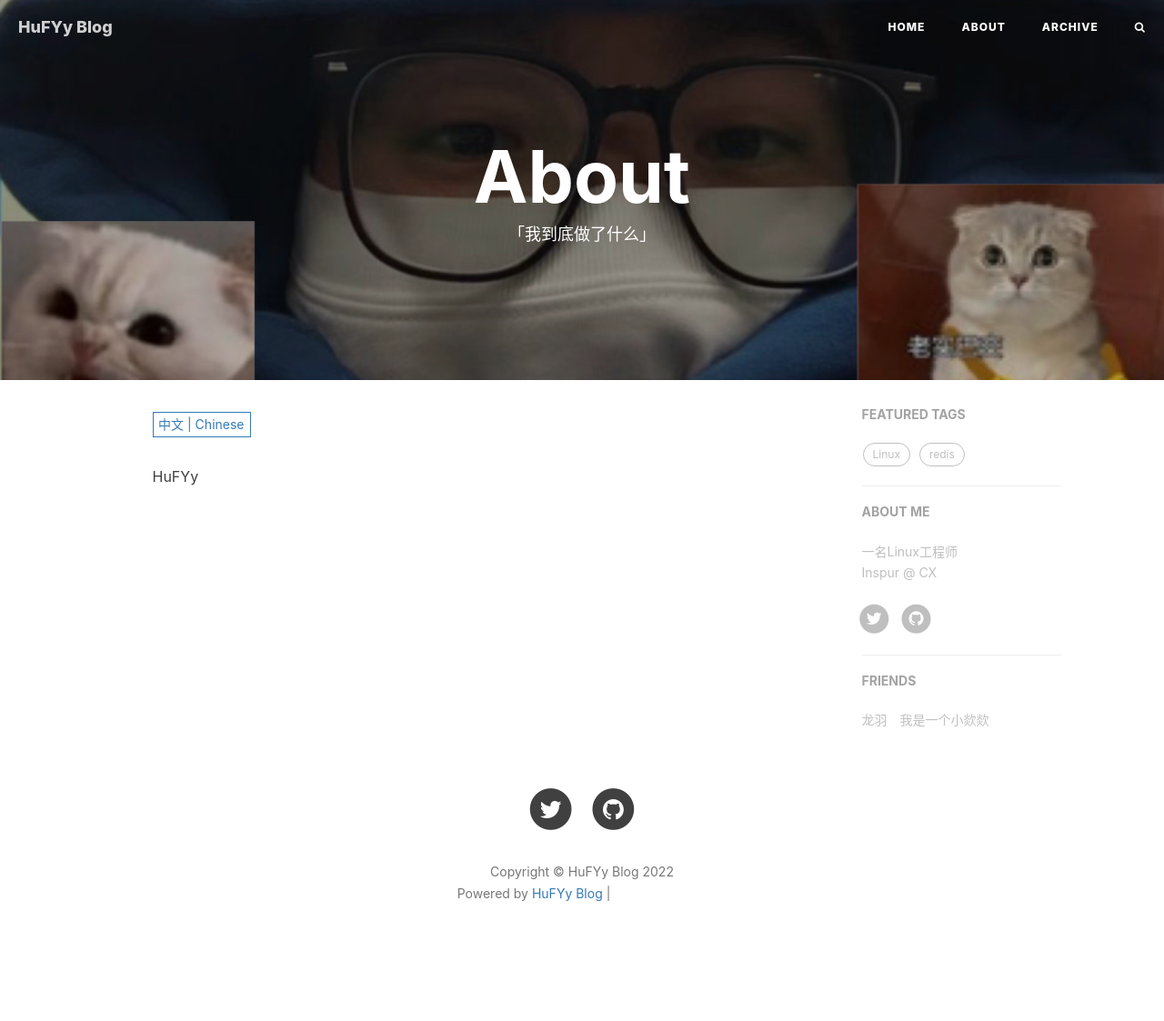
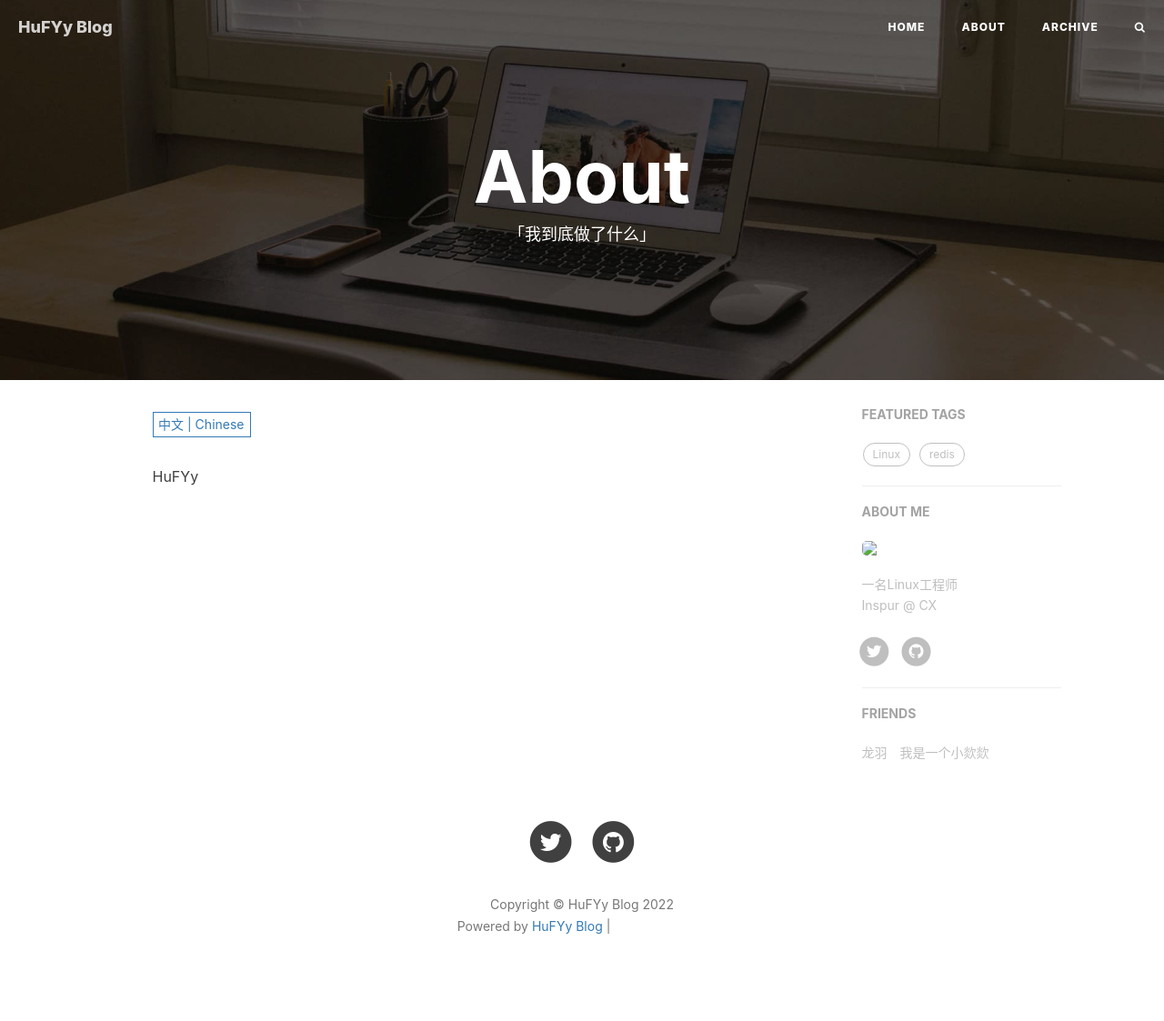
Before and after one commit to hufyy/hufyy.github.io, a Jekyll site: the page built from about.html, in a window 1280 px wide. Shown: the whole page at 91% size. Built offline with Jekyll 4.4.1, drawn with Linux system fonts in a browser that asks for light colours; nearby versions of some CDN libraries; comment, search, counter and statistics services are not loaded; before the commit the page ends 1087 px from its top, so only the background shows below that; grey boxes are pictures that could not be loaded.

Commit message:
change pic

```diff
--- a/_config.yml
+++ b/_config.yml
@@ -75,7 +75,7 @@ sidebar: true # whether or not using Sidebar.
 sidebar-about-description: "一名Linux工程师 <br> Inspur @ CX"
 #sidebar-avatar: https://github.com/Huxpro.png # use absolute URL, seeing it's used in both `/` and `/about/`
 #sidebar-avatar: https://github.com/hufyy/hufyy.github.io/blob/master/img/hfy.png?raw=true  # use absolute URL, seeing it's used in both `/` and `/about/`
-#sidebar-avatar: img/hfy.png  # use absolute URL, seeing it's used in both `/` and `/about/`
+sidebar-avatar: img/hfy.png  # use absolute URL, seeing it's used in both `/` and `/about/`
 
 # Featured Tags
 featured-tags: true # whether or not using Feature-Tags
--- a/about.html
+++ b/about.html
@@ -2,7 +2,7 @@
 layout: page
 title: "About"
 description: "「我到底做了什么」"
-header-img: "img/hfy.png"
+header-img: "img/home-bg-o.jpg"
 header-mask: 0.3
 multilingual: true
 ---
```
